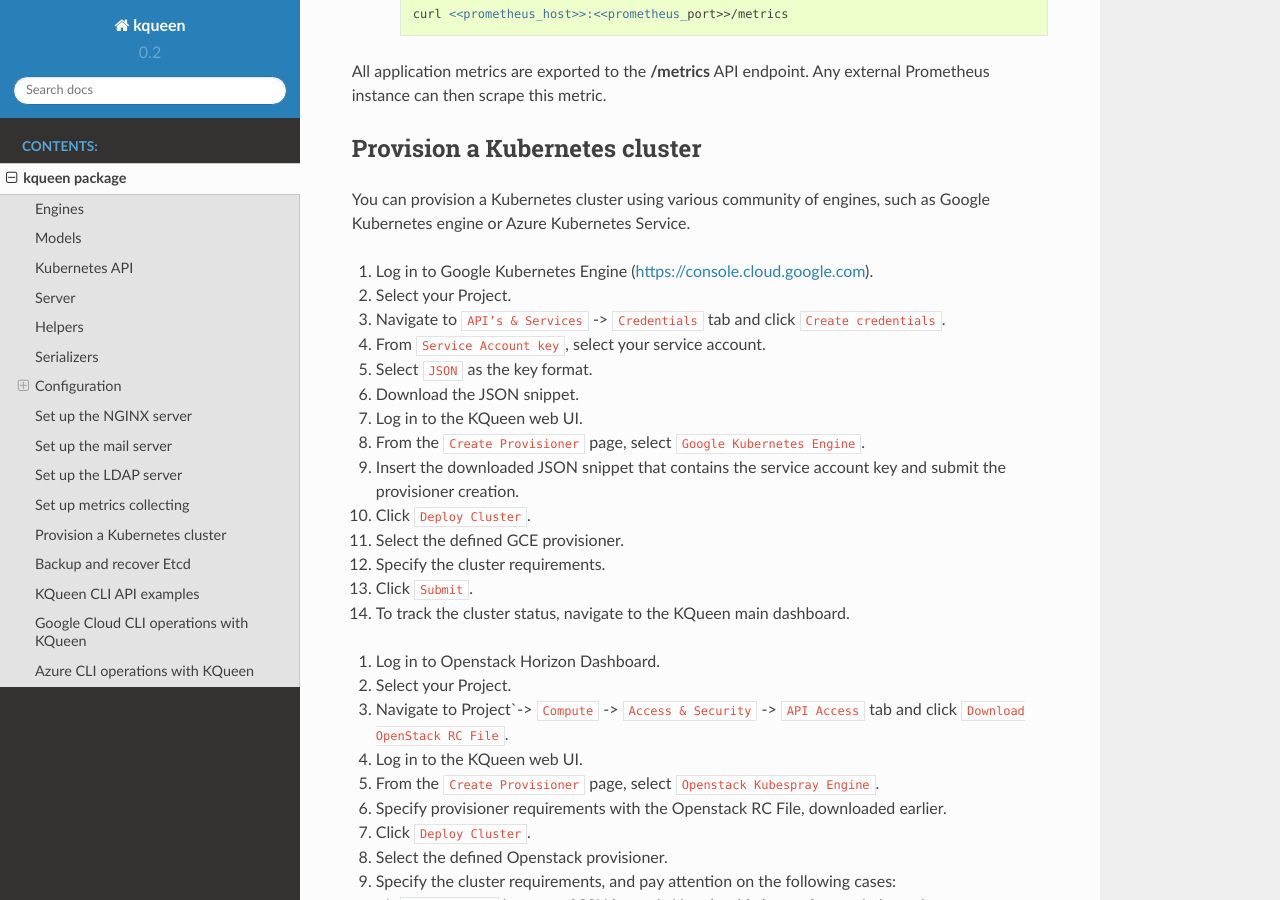
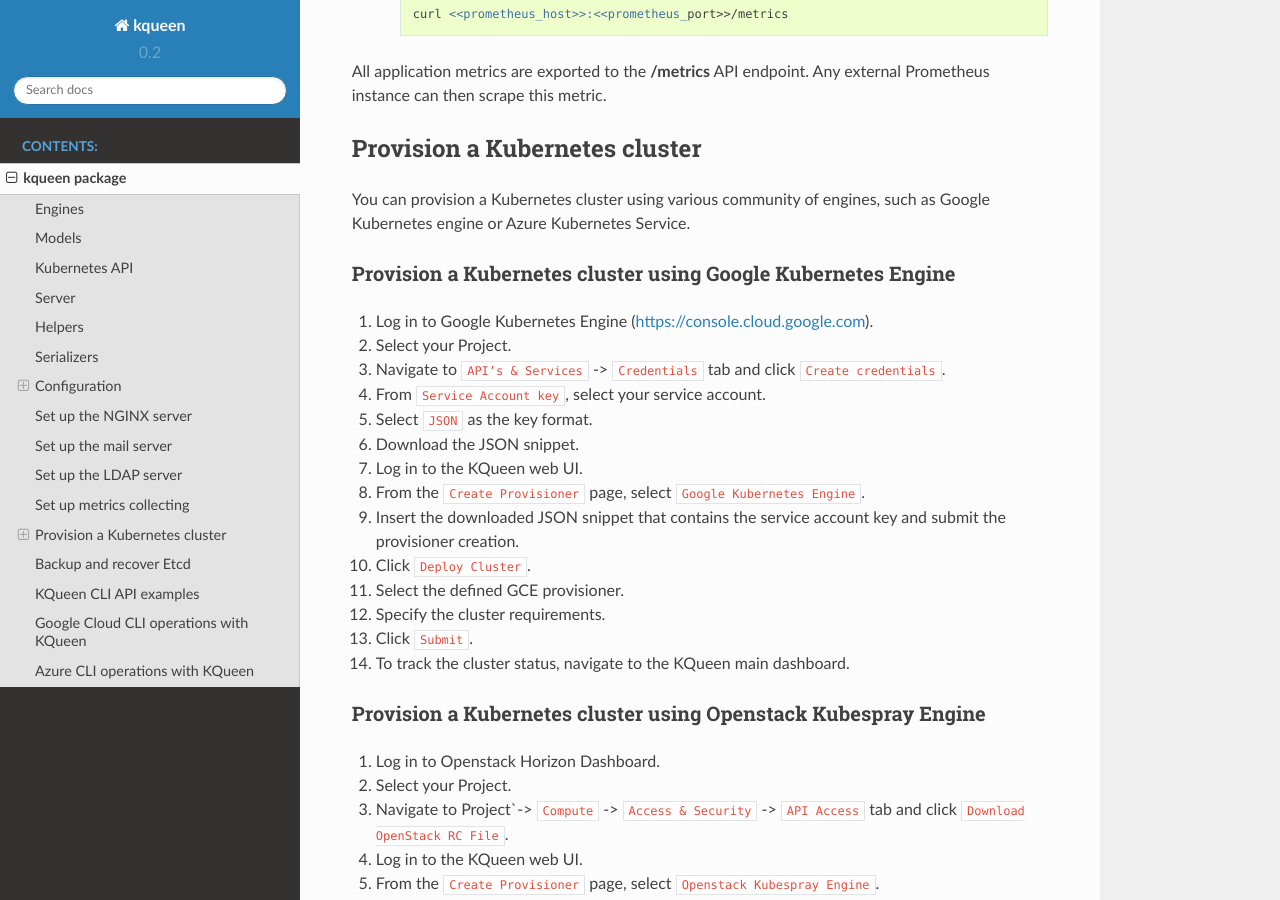
Before and after one commit to Mirantis/kqueen, a Sphinx documentation site: the page built from docs/kqueen.rst, in a window 1280 px wide and 900 px high, scrolled down 7057 px. Built offline with Sphinx 7.4.7 and the Read the Docs theme 2.0.0, drawn with Linux system fonts in a browser that asks for light colours; some of the changed text lies outside the part shown.

Commit message:
Refactor rst structure to provide lower heading level
Currently we doesnot have provisioner headings
http://kqueen.readthedocs.io/en/master/kqueen.html#provision-a-kubernetes-cluster

```diff
--- a/docs/kqueen.rst
+++ b/docs/kqueen.rst
@@ -423,7 +423,7 @@
 such as Google Kubernetes engine or Azure Kubernetes Service.
 
 Provision a Kubernetes cluster using Google Kubernetes Engine
-~~~~~~~~~~~~~~~~~~~~~~~~~~~~~~~~~~~~~~~~~~~~~~~~~~~~~~~~~~~~~
+_____________________________________________________________
 
 #. Log in to Google Kubernetes Engine (https://console.cloud.google.com).
 #. Select your Project.
@@ -443,7 +443,7 @@
 #. To track the cluster status, navigate to the KQueen main dashboard.
 
 Provision a Kubernetes cluster using Openstack Kubespray Engine
-~~~~~~~~~~~~~~~~~~~~~~~~~~~~~~~~~~~~~~~~~~~~~~~~~~~~~~~~~~~~~~~
+_______________________________________________________________
 
 #. Log in to Openstack Horizon Dashboard.
 #. Select your Project.
@@ -484,7 +484,7 @@
 
 
 Provision a Kubernetes cluster using Azure Kubernetes Service
-~~~~~~~~~~~~~~~~~~~~~~~~~~~~~~~~~~~~~~~~~~~~~~~~~~~~~~~~~~~~~
+_____________________________________________________________
 
 #. Log in to Azure Kubernetes Service (https://portal.azure.com).
 #. Create an Azure Active Directory Application as described in the official
@@ -547,7 +547,7 @@
 
 
 Manually add an existing Kubernetes cluster to KQueen
-~~~~~~~~~~~~~~~~~~~~~~~~~~~~~~~~~~~~~~~~~~~~~~~~~~~~~
+_____________________________________________________
 
 #. Log in to the KQueen web UI.
 #. Click ``Create Provisioner``.
```
